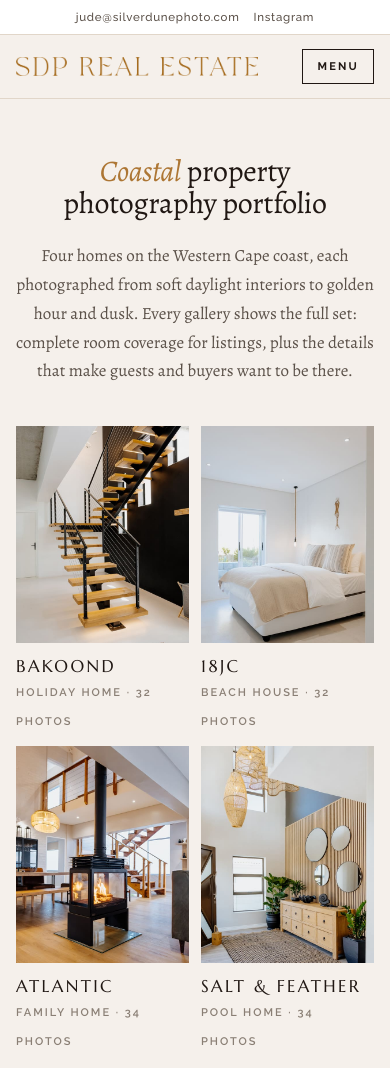
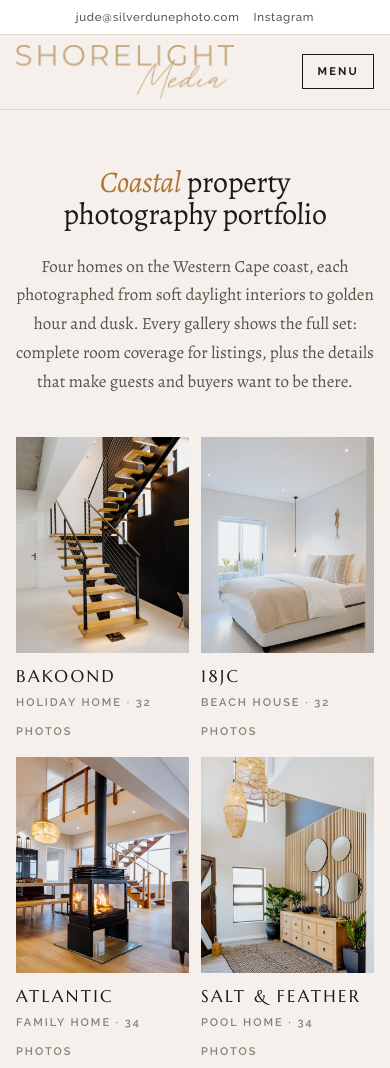
Before and after one commit to burgergw/sdp-real-estate, a plain HTML site: page portfolio.html in a window 390 px wide. Shown: the top 1068 px of the page. Drawn offline with nearby package versions, Linux system fonts and the light colour scheme.

Commit message:
Use the Shorelight Media sand logo in the header
- Header logo is now the sand "Shorelight Media" outline logo (trimmed
  web copy, 900 px), sized for its taller shape: up to 320 px wide on
  desktop, 180-240 px on phones
- Full menu shows again down to 900 px, since the new logo is narrower
- Footer keeps the SDP Real Estate wordmark for now
- Add the supplied logo files (sand, black, white)
- Bump the stylesheet version tag

Co-Authored-By: Claude Opus 5.5 <noreply@anthropic.com>

```diff
--- a/css/styles.css
+++ b/css/styles.css
@@ -45,13 +45,14 @@ section[id]{scroll-margin-top:80px}
 .strip a:hover{color:var(--copper)}
 .strip .contact{display:flex;gap:24px}
 .masthead{position:sticky;top:0;z-index:20;background:color-mix(in srgb, var(--cream) 92%, transparent);backdrop-filter:blur(8px);border-bottom:1px solid var(--line)}
-.masthead .wrap{display:grid;grid-template-columns:1fr auto 1fr;align-items:center;padding-block:14px}
+.masthead .wrap{display:grid;grid-template-columns:1fr auto 1fr;align-items:center;padding-block:10px}
 .masthead nav ul{list-style:none;margin:0;padding:0;display:flex;gap:clamp(18px, 2.4vw, 40px)}
 .masthead nav:last-of-type ul{justify-content:flex-end}
 .masthead nav a{font:600 11.5px/1 var(--sans);letter-spacing:.22em;text-transform:uppercase;text-decoration:none;color:var(--ink)}
 .masthead nav a:hover,.masthead nav a[aria-current="page"]{color:var(--copper)}
 .brand{display:block;line-height:0}
-.brand img{width:clamp(380px, 36vw, 520px);height:auto}
+.brand img{height:auto}
+.masthead .brand img{width:clamp(240px, 22vw, 320px)}
 .menu-btn{display:none;justify-self:end;background:none;border:1.5px solid var(--ink);color:var(--ink);font:700 11px/1 var(--sans);letter-spacing:.2em;text-transform:uppercase;padding:11px 14px;cursor:pointer}
 .drawer{display:none}
 
@@ -227,11 +228,11 @@ footer .legal{display:flex;justify-content:space-between;gap:24px;flex-wrap:wrap
 .cta-band p{max-width:50ch;margin:0 auto 32px}
 
 /* Responsive */
-/* Below this width the large logo and both menus no longer fit side by side, so the menu folds into a button */
-@media (max-width: 1140px){
+/* Below this width the logo and both menus no longer fit side by side, so the menu folds into a button */
+@media (max-width: 900px){
   .masthead .wrap{grid-template-columns:1fr auto}
   .masthead nav{display:none}
-  .brand img{width:clamp(230px, 62vw, 440px)}
+  .masthead .brand img{width:clamp(180px, 56vw, 240px)}
   .menu-btn{display:block}
   .drawer{border-top:1px solid var(--line)}
   .drawer.open{display:block}
--- a/portfolio.html
+++ b/portfolio.html
@@ -20,7 +20,7 @@
 <link rel="preconnect" href="https://fonts.googleapis.com">
 <link rel="preconnect" href="https://fonts.gstatic.com" crossorigin>
 <link href="https://fonts.googleapis.com/css2?family=Alegreya:ital,wght@0,400;0,500;1,400&family=Bodoni+Moda:ital,opsz,wght@1,6..96,400&family=Marcellus&family=Raleway:wght@500;600;700&display=swap" rel="stylesheet">
-<link rel="stylesheet" href="css/styles.css?v=20261103e">
+<link rel="stylesheet" href="css/styles.css?v=20261124a">
 
 <script type="application/ld+json">
 {
@@ -63,7 +63,7 @@
     <nav aria-label="Primary">
       <ul><li><a href="portfolio.html" aria-current="page">Portfolio</a></li><li><a href="index.html#services">Services</a></li><li><a href="index.html#about">About</a></li></ul>
     </nav>
-    <a class="brand" href="index.html"><img src="images/logo/sdp-real-estate-logo.png" width="1200" height="95" alt="SDP Real Estate"></a>
+    <a class="brand" href="index.html"><img src="images/logo/shorelight-media-logo-sand.png" width="900" height="221" alt="Shorelight Media"></a>
     <nav aria-label="Secondary">
       <ul><li><a href="index.html#locations">Areas</a></li><li><a href="index.html#faq">FAQ</a></li><li><a href="index.html#enquire">Enquire</a></li></ul>
     </nav>
@@ -313,6 +313,6 @@
   </div>
 </footer>
 
-<script src="js/main.js?v=20261103e"></script>
+<script src="js/main.js?v=20261124a"></script>
 </body>
 </html>
```
Also changed, not shown: index.html (+3 -3 lines), images/logo/SDwhite_outline.png (added), images/logo/Sblack_outline.png (added), images/logo/Ssand_outline.png (added), images/logo/shorelight-media-logo-sand.png (added).
